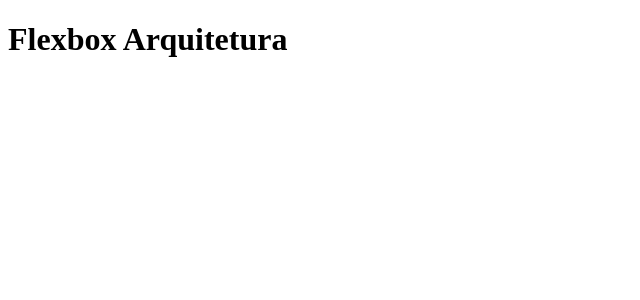
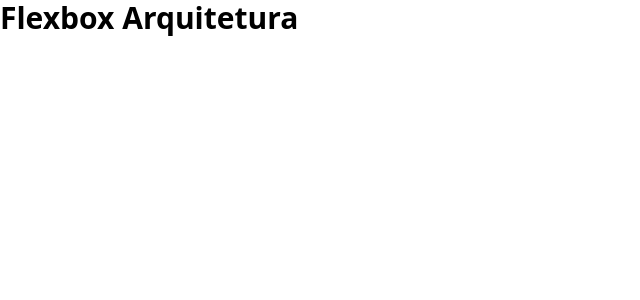
Before and after one commit to DanielCatania/flexbox-arquitetura, a Next.js app in the folder app/: page / in a window 1280 px wide. Shown: the top 300 px of the page, without its empty margins (0-640 px from the left). Built offline with nearby package versions, Linux system fonts and the light colour scheme.

Commit message:
setup: installing tailwind

```diff
--- a/app/package.json
+++ b/app/package.json
@@ -19,5 +19,10 @@
     "react": "18.2.0",
     "react-dom": "18.2.0",
     "typescript": "4.9.4"
+  },
+  "devDependencies": {
+    "autoprefixer": "^10.4.13",
+    "postcss": "^8.4.21",
+    "tailwindcss": "^3.2.4"
   }
 }
--- /dev/null
+++ b/app/postcss.config.js
@@ -0,0 +1,6 @@
+module.exports = {
+  plugins: {
+    tailwindcss: {},
+    autoprefixer: {},
+  },
+}
--- a/app/src/pages/_app.tsx
+++ b/app/src/pages/_app.tsx
@@ -1,4 +1,5 @@
 import type { AppProps } from 'next/app'
+import '../styles/globals.css'
 
 export default function App({ Component, pageProps }: AppProps) {
   return <Component {...pageProps} />
--- a/app/src/pages/index.tsx
+++ b/app/src/pages/index.tsx
@@ -1,7 +1,7 @@
 export default function Home() {
   return (
     <>
-      <h1>Flexbox Arquitetura</h1>
+      <h1 className="text-3xl font-bold">Flexbox Arquitetura</h1>
     </>
   )
 }
--- /dev/null
+++ b/app/src/styles/globals.css
@@ -0,0 +1,3 @@
+@tailwind base;
+@tailwind components;
+@tailwind utilities;
--- /dev/null
+++ b/app/tailwind.config.js
@@ -0,0 +1,10 @@
+/** @type {import('tailwindcss').Config} */
+module.exports = {
+  content: [
+    "./src/**/*.{js,ts,jsx,tsx}",
+  ],
+  theme: {
+    extend: {},
+  },
+  plugins: [],
+}
```
Also changed, not shown: 1 other file (tests, documents, lock files or other folders).
